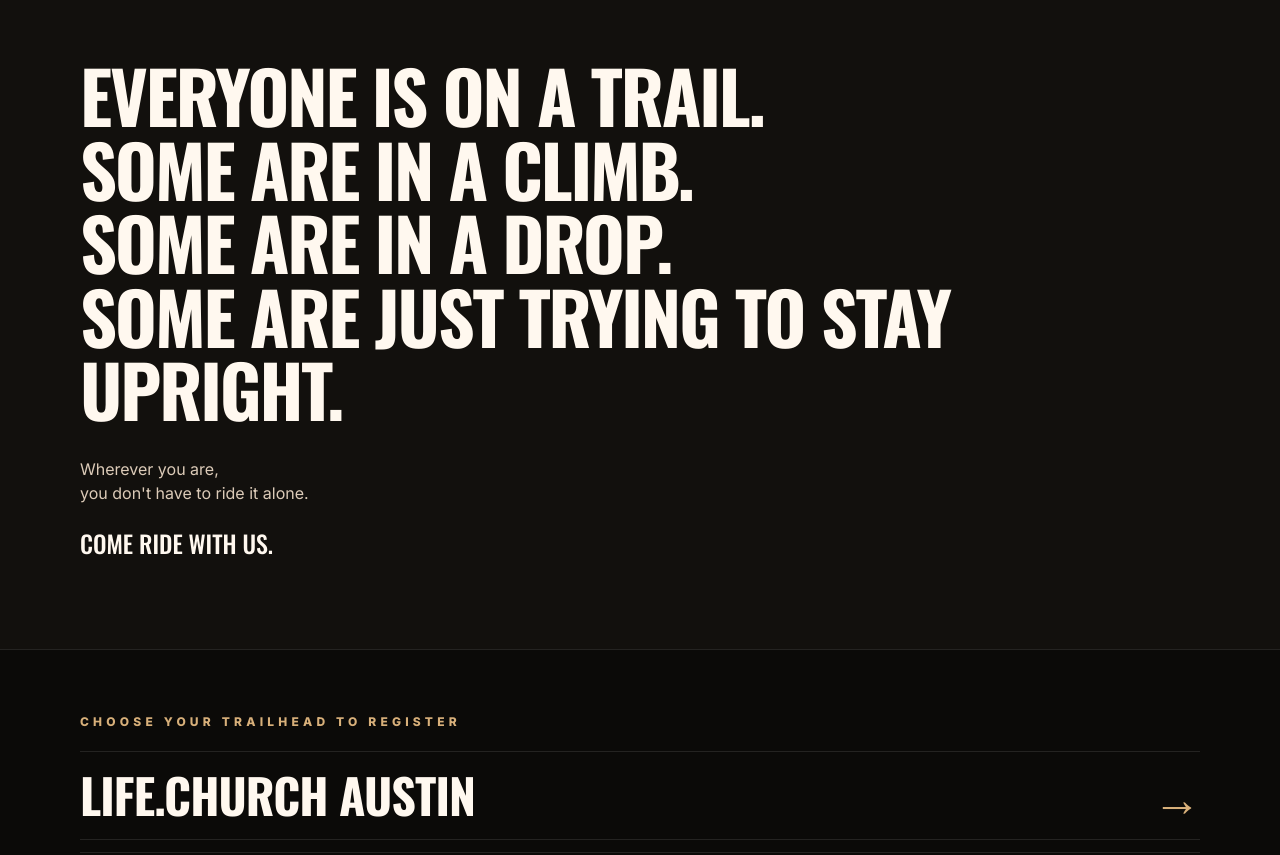
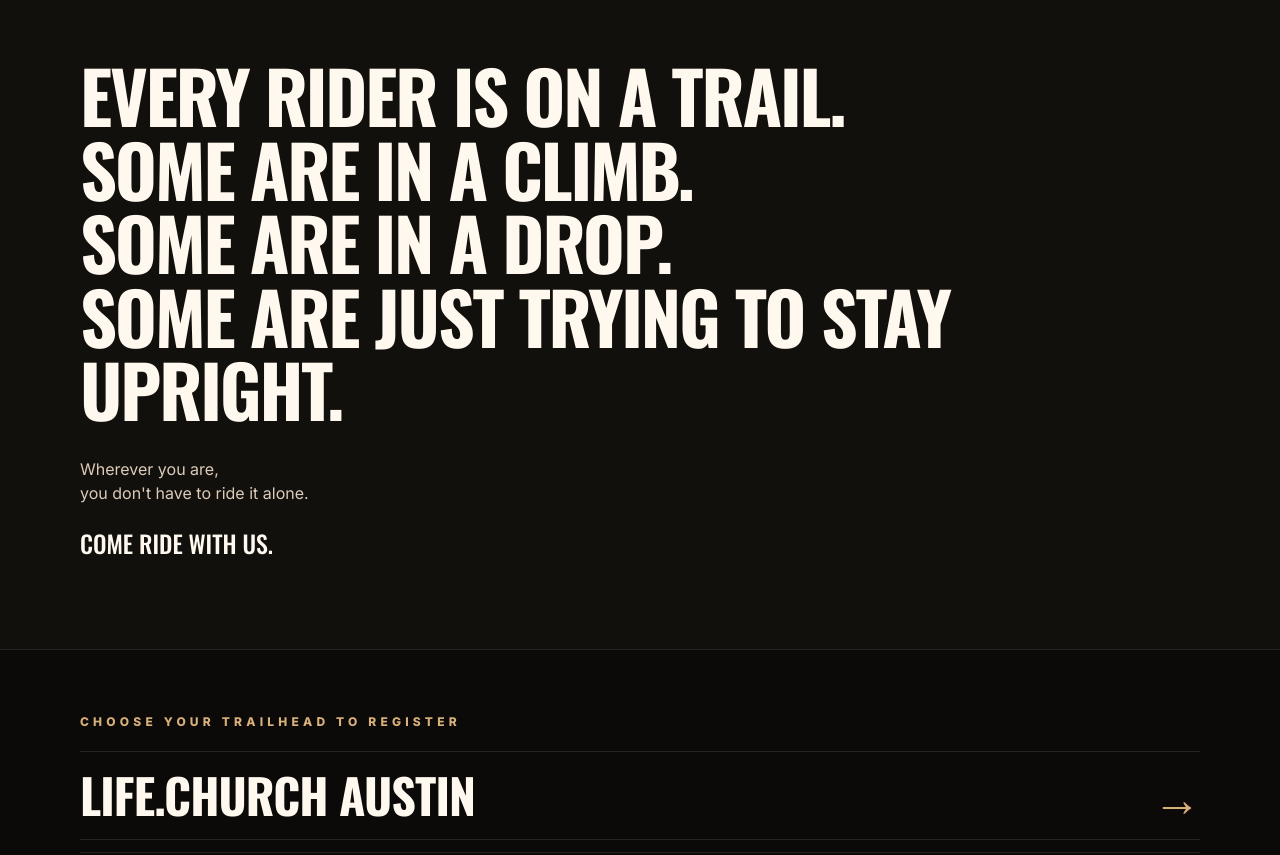
Before and after one commit to mrmechler/send-it-life, a plain HTML site: page index.html in a window 1280 px wide. Shown: the part 1873-2728 px from the top of the page. Drawn offline with nearby package versions, Linux system fonts and the light colour scheme.

Commit message:
Everyone back to Every rider

```diff
--- a/index.html
+++ b/index.html
@@ -427,7 +427,7 @@
   <div class="wrap">
 
     <p class="statement">
-      Everyone is on a trail.<br>
+      Every rider is on a trail.<br>
       Some are in a climb.<br>
       Some are in a drop.<br>
       Some are just trying to stay upright.
```
